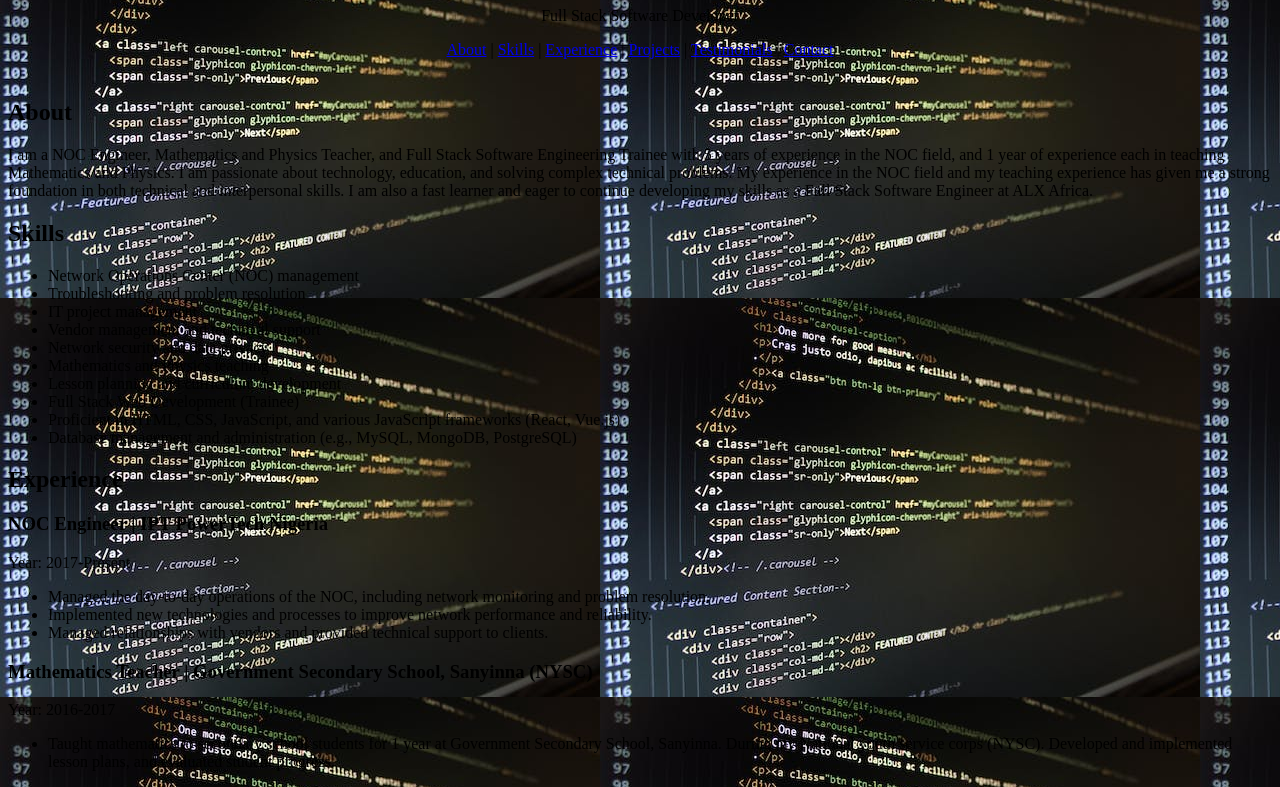
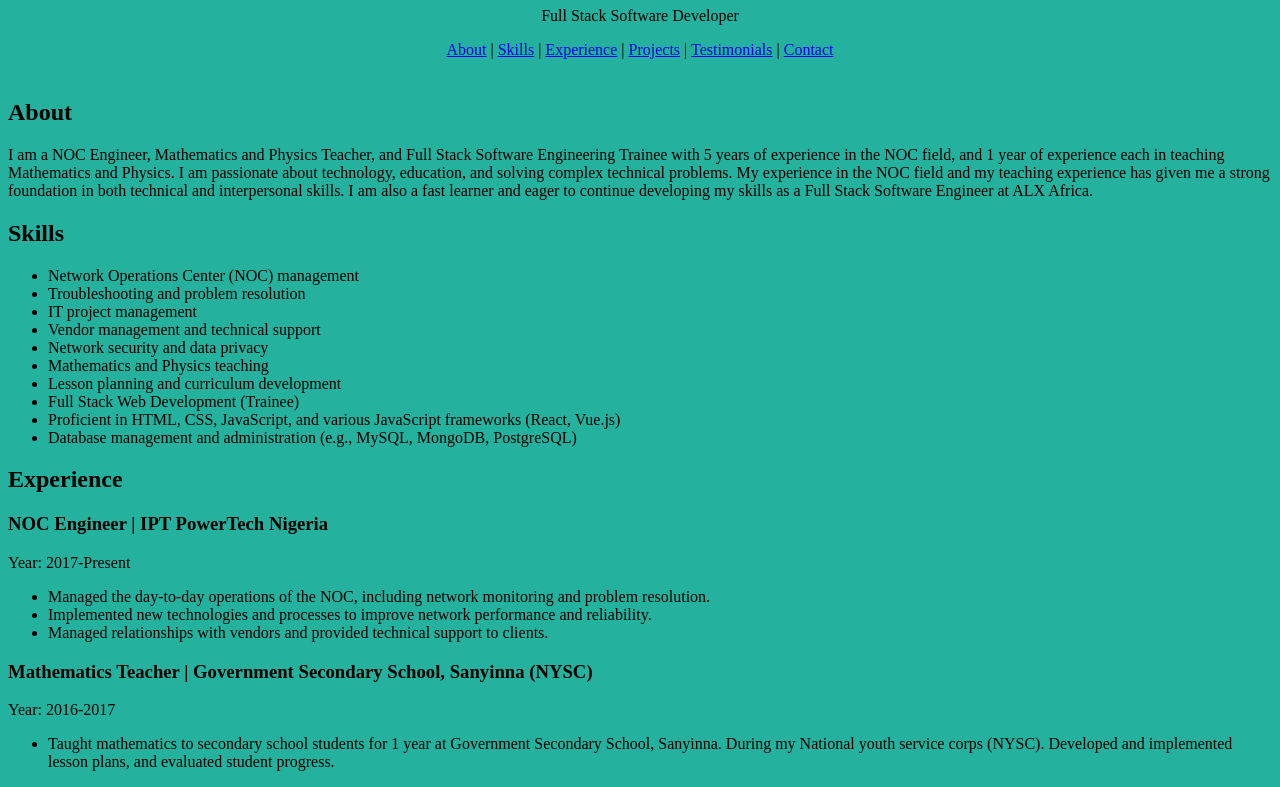
Before and after one commit to uwenorjeff/uwenorjeff.github.io, a plain HTML site: page index.html in a window 1280 px wide. Shown: the part 101-888 px from the top of the page. Drawn offline with Linux system fonts and the light colour scheme.

Commit message:
Update portfolio.css

```diff
--- a/portfolio.css
+++ b/portfolio.css
@@ -5,8 +5,7 @@
   }
 
 body {
-    background-color: rgb(36, 177, 158);
-background-image: url(./images/code_background.jpeg);}
+    background-color: rgb(36, 177, 158);}
 
 .footer {text-align: center;}
 
```
